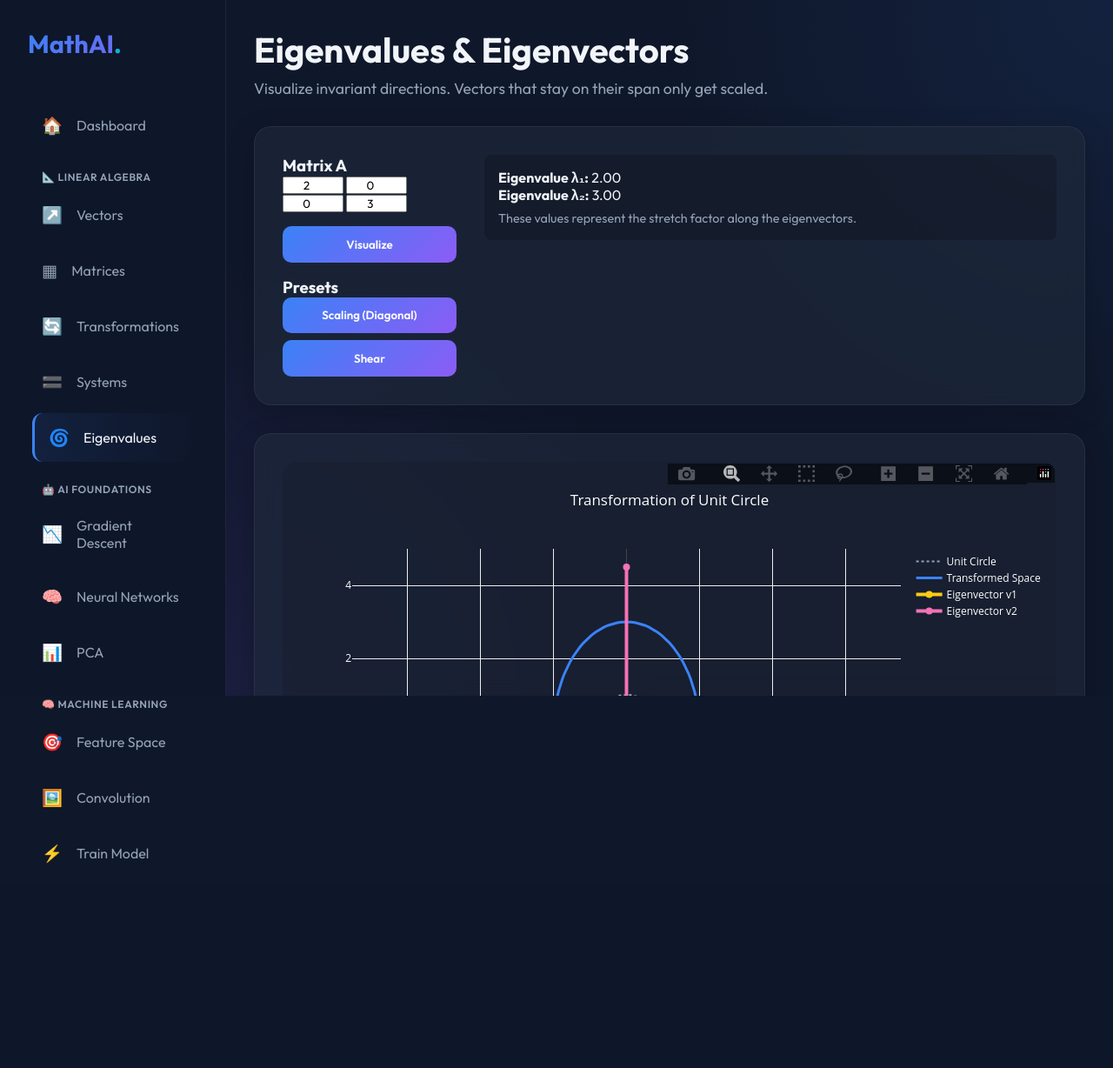
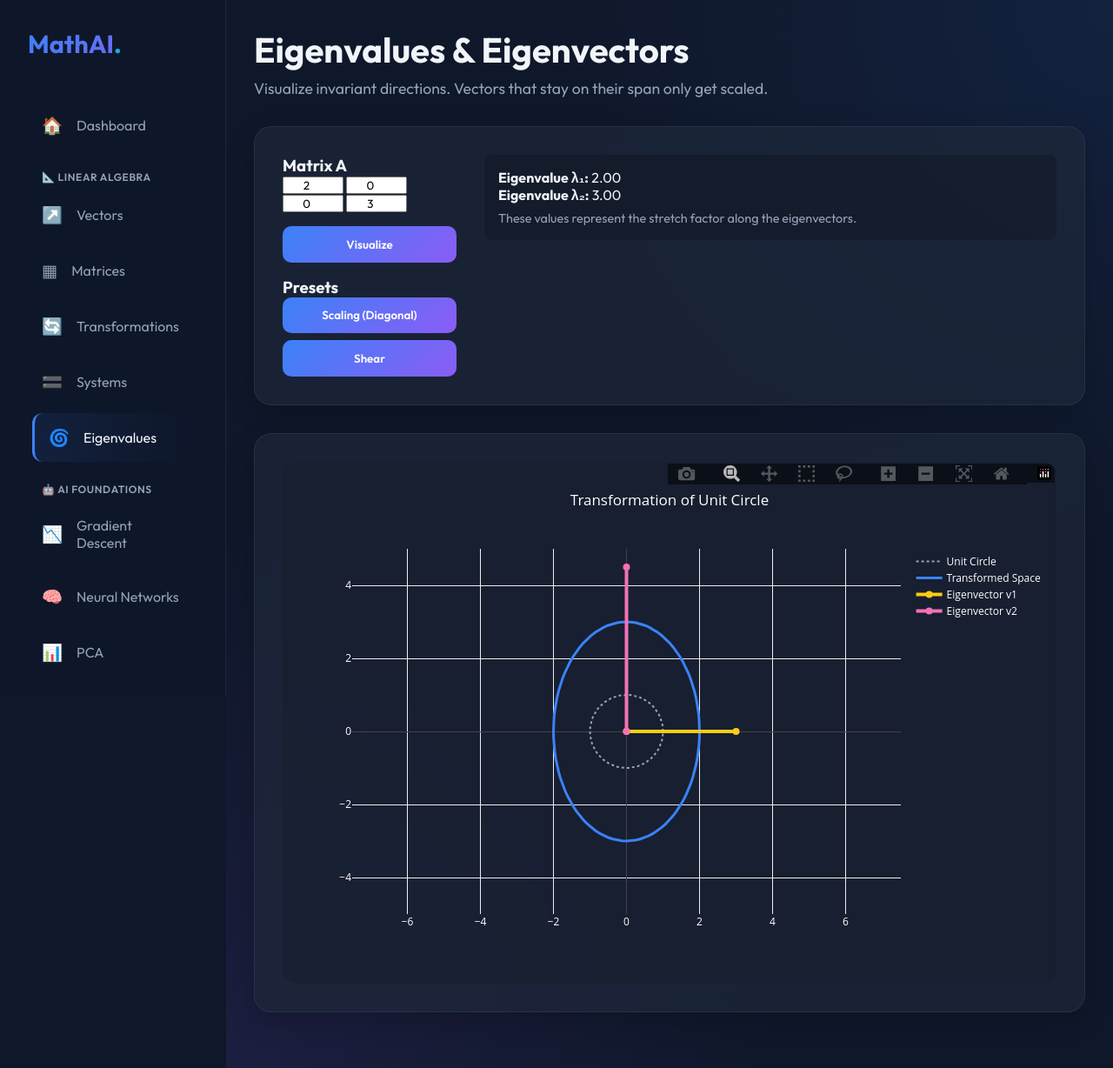
Before and after one commit to shankarrrrr/AI-math-foundation-EDI, a Flask app: page /eigen in a window 1280 px wide. Shown: the whole page at 87% size. Before the commit the page ends 993 px from the top, so only its background shows below. Run offline with Flask 3, Linux system fonts and the light colour scheme; some libraries are stand-ins or nearby versions.

Commit message:
fix: Properly enable scrolling - change app-container height to min-height and make sidebar sticky

```diff
--- a/static/css/style.css
+++ b/static/css/style.css
@@ -28,7 +28,7 @@
 
 .app-container {
     display: flex;
-    height: 100vh;
+    min-height: 100vh;
 }
 
 /* Sidebar */
@@ -40,6 +40,10 @@
     display: flex;
     flex-direction: column;
     backdrop-filter: blur(10px);
+    overflow-y: auto;
+    max-height: 100vh;
+    position: sticky;
+    top: 0;
 }
 
 .logo h2 {
```
